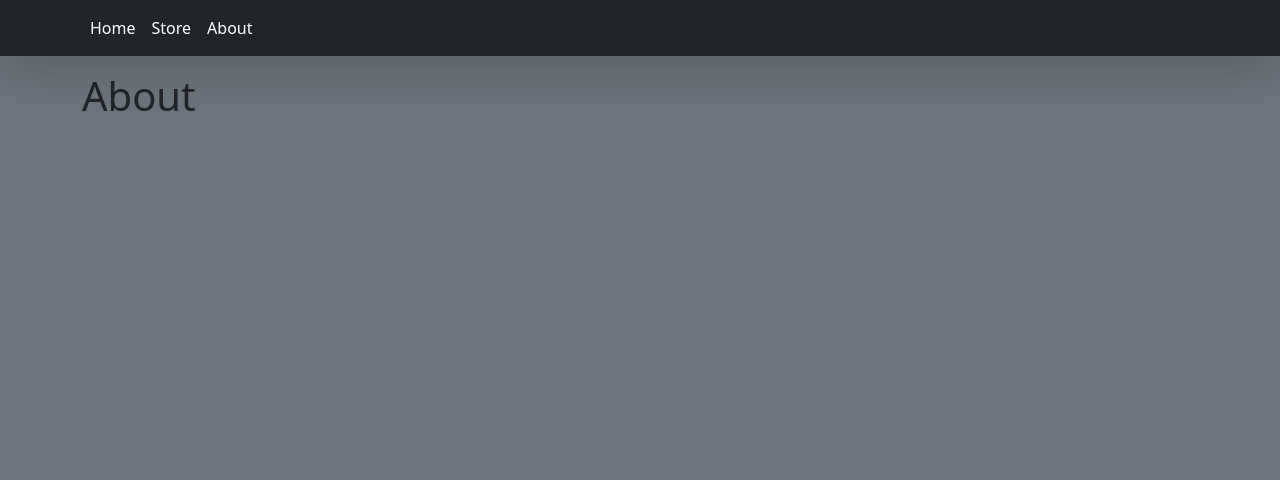
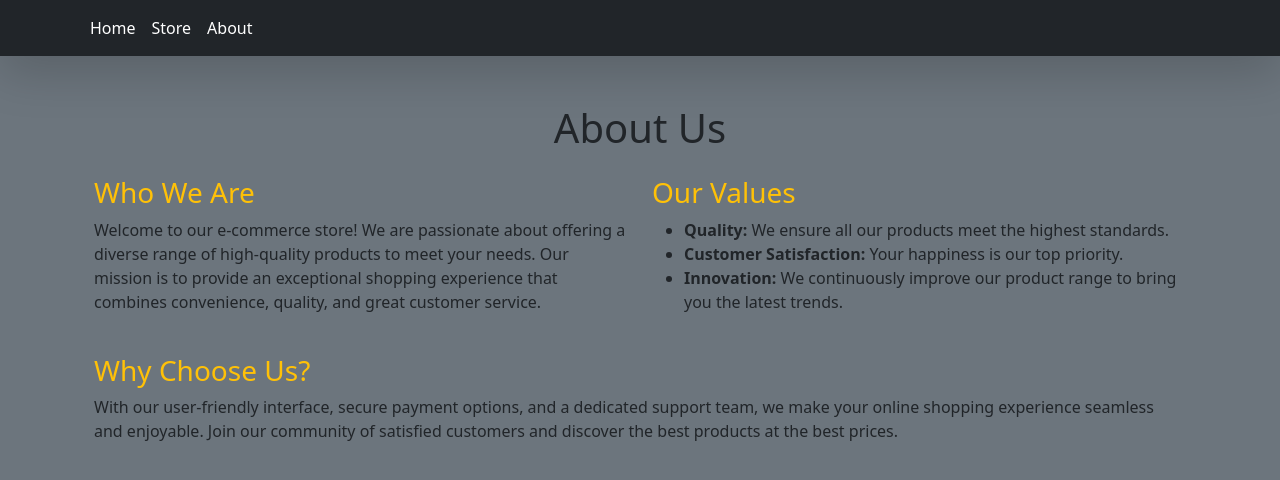
Before and after one commit to markopersonally/shopping-cart, a React (Vite) app: page /about in a window 1280 px wide. Shown: the top 480 px of the page. Built offline with nearby package versions, Linux system fonts and the light colour scheme.

Commit message:
new/styles

```diff
--- a/src/pages/About.tsx
+++ b/src/pages/About.tsx
@@ -1,3 +1,46 @@
 export default function About() {
-  return <h1>About</h1>;
+  return (
+    <div className="container my-5">
+      <h1 className="text-center mb-4">About Us</h1>
+      <div className="row">
+        <div className="col-md-6">
+          <h3 className="text-warning">Who We Are</h3>
+          <p>
+            Welcome to our e-commerce store! We are passionate about offering a
+            diverse range of high-quality products to meet your needs. Our
+            mission is to provide an exceptional shopping experience that
+            combines convenience, quality, and great customer service.
+          </p>
+        </div>
+        <div className="col-md-6">
+          <h3 className="text-warning">Our Values</h3>
+          <ul>
+            <li>
+              <strong>Quality:</strong> We ensure all our products meet the
+              highest standards.
+            </li>
+            <li>
+              <strong>Customer Satisfaction:</strong> Your happiness is our top
+              priority.
+            </li>
+            <li>
+              <strong>Innovation:</strong> We continuously improve our product
+              range to bring you the latest trends.
+            </li>
+          </ul>
+        </div>
+      </div>
+      <div className="row mt-4">
+        <div className="col-md-12">
+          <h3 className="text-warning">Why Choose Us?</h3>
+          <p>
+            With our user-friendly interface, secure payment options, and a
+            dedicated support team, we make your online shopping experience
+            seamless and enjoyable. Join our community of satisfied customers
+            and discover the best products at the best prices.
+          </p>
+        </div>
+      </div>
+    </div>
+  );
 }
--- a/src/pages/Home.tsx
+++ b/src/pages/Home.tsx
@@ -3,13 +3,16 @@ import img from "../images/philipsburg-2656850_1280.jpg";
 
 export default function Home() {
   return (
-    <Container className="text-center mt-5">
-      <img src={img} alt="main product" className="rounded img-fluid mb-4" />
+    <Container
+      className="mt-5 d-flex flex-column justify-content-center align-items-center"
+      style={{ gap: "15px" }}
+    >
       <div>
         <Button variant="primary" href="/store" size="lg">
           Shop Now
         </Button>
       </div>
+      <img src={img} alt="main product" className="rounded img-fluid mb-4" />
     </Container>
   );
 }
--- a/src/pages/Store.tsx
+++ b/src/pages/Store.tsx
@@ -19,7 +19,7 @@ export default function Store() {
 
   return (
     <>
-      <h1>Store</h1>
+      <h1 className="m-5 text-center">Store</h1>
       <Row md={2} xs={1} lg={3} className="g-3">
         {products.length > 0 ? (
           products.map((product) => (
```
